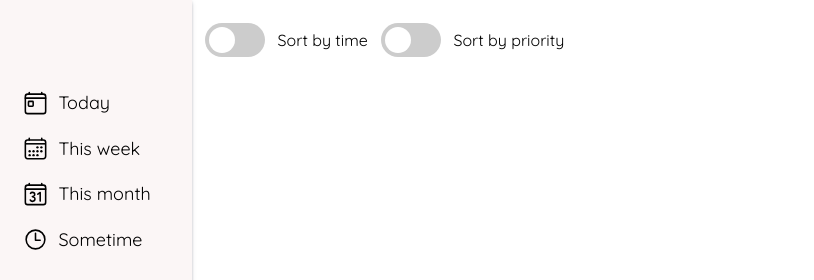
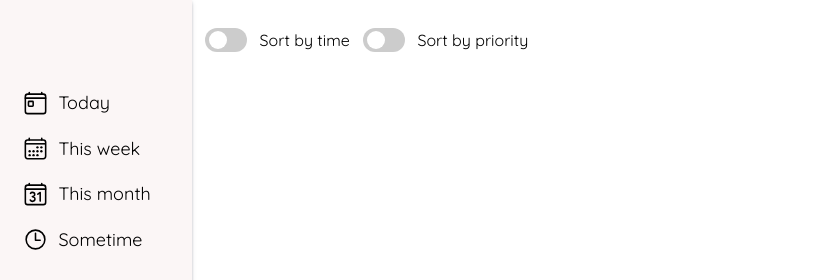
Before and after one commit to ladinofel/todo-app, a website built with webpack: page src/template.html in a window 1280 px wide. Shown: the top 280 px of the page, 0-814 px from the left. Built offline with nearby package versions, Linux system fonts and the light colour scheme.

Commit message:
Modify the toggle btns in headerPanel

```diff
--- a/src/components/headerPanel.css
+++ b/src/components/headerPanel.css
@@ -2,8 +2,8 @@
 .switch {
     position: relative;
     display: inline-block;
-    width: 60px;
-    height: 34px;
+    width: 42px;
+    height: 24px;
   }
 
   /* Hide default HTML checkbox */
@@ -29,10 +29,10 @@
   .slider-round:before {
     position: absolute;
     content: "";
-    height: 26px;
-    width: 26px;
+    height: 18px;
+    width: 18px;
     left: 4px;
-    bottom: 4px;
+    bottom: 3px;
     background-color: white;
     -webkit-transition: .4s;
     transition: .4s;
@@ -47,9 +47,9 @@
   }
 
   input:checked + .slider-round:before {
-    -webkit-transform: translateX(26px);
-    -ms-transform: translateX(26px);
-    transform: translateX(26px);
+    -webkit-transform: translateX(18px);
+    -ms-transform: translateX(18px);
+    transform: translateX(18px);
   }
 
   /* Rounded sliders */
```
Also changed, not shown: dist/main.js, src/components/headerSortLogic.js (added).
